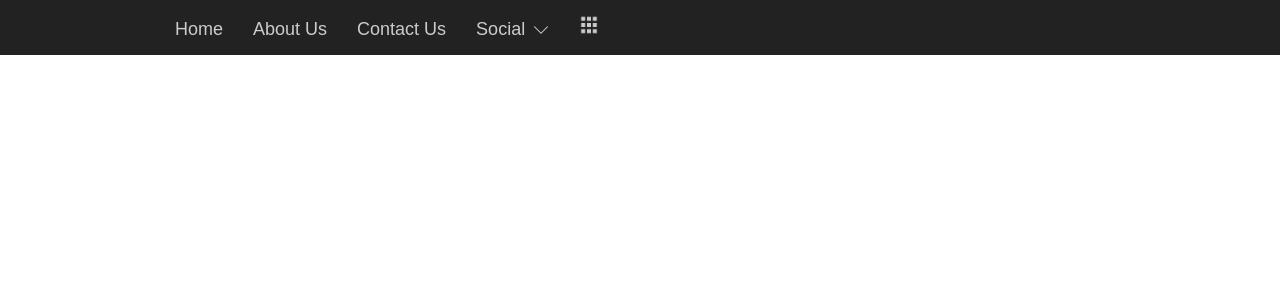
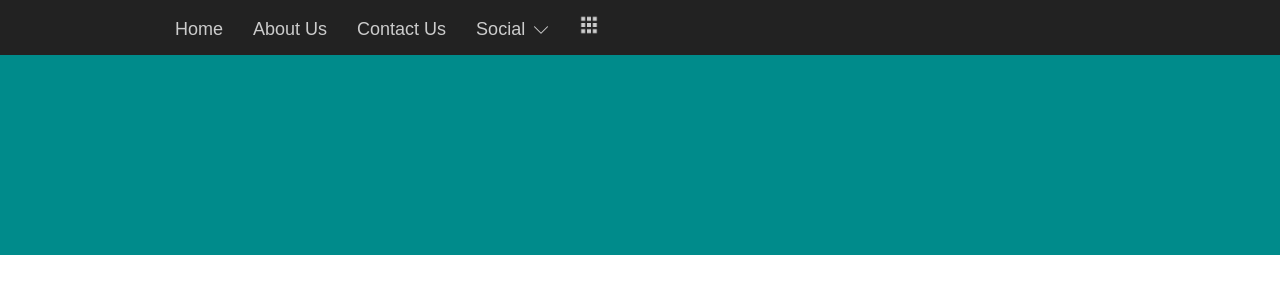
Before and after one commit to James3lattery/navMenus, a plain HTML site: page Dropdown Basic/index.html in a window 1280 px wide. Drawn offline with Linux system fonts and the light colour scheme.

Commit message:
Upload Menu 1
New menu!

```diff
--- a/Dropdown Basic/index.html
+++ b/Dropdown Basic/index.html
@@ -30,5 +30,8 @@
             </ul>
         </div>
     </div>
+    <div class="contentBox">
+
+    </div>
 </body>
 </html>
--- a/Dropdown Basic/style.css
+++ b/Dropdown Basic/style.css
@@ -58,3 +58,11 @@ body {
     vertical-align: middle;
     padding-left: 3px;
 }
+/* END NAV */
+.contentBox {
+    padding: 0;
+    margin: 0;
+    background-color: darkcyan;
+    width: auto;
+    height: 200px;
+}
```
Also changed, not shown: Dropdown Basic/1443967166_down4.png (deleted), Dropdown Basic/cart.png (added).
